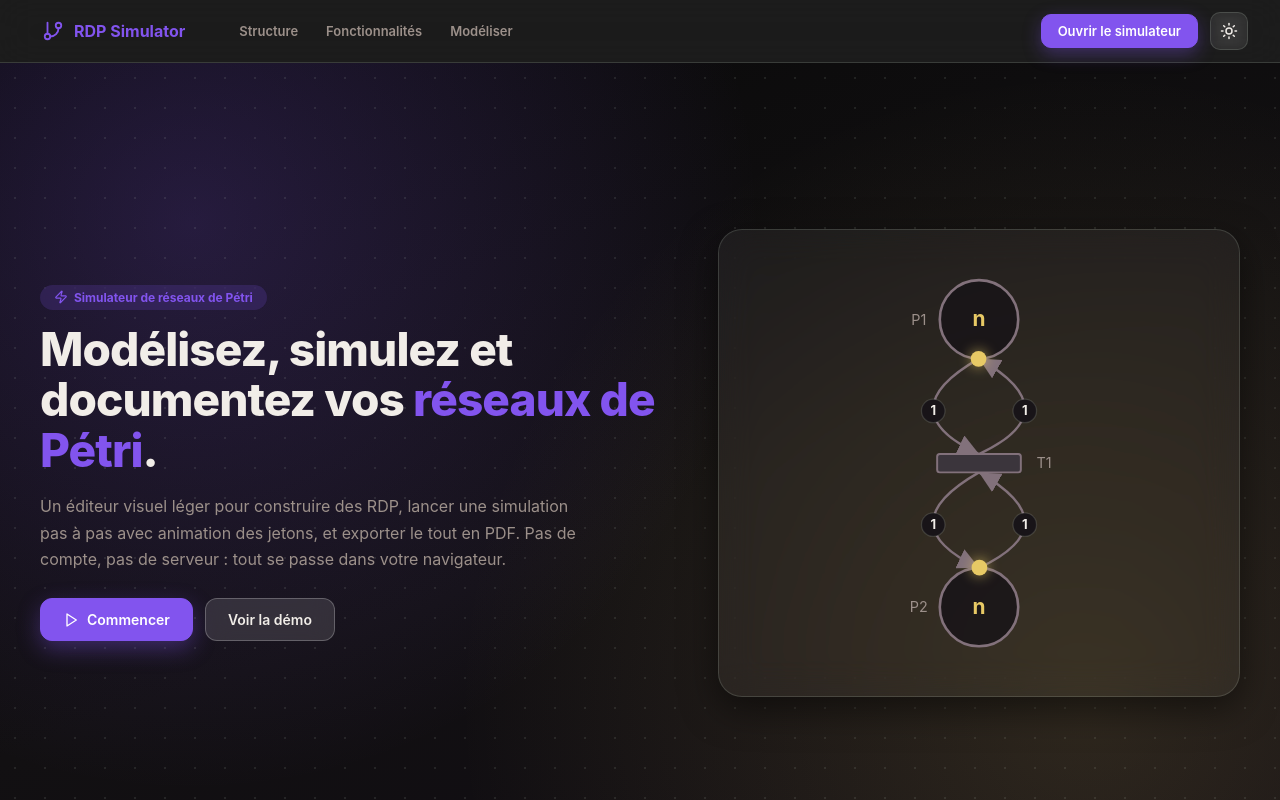
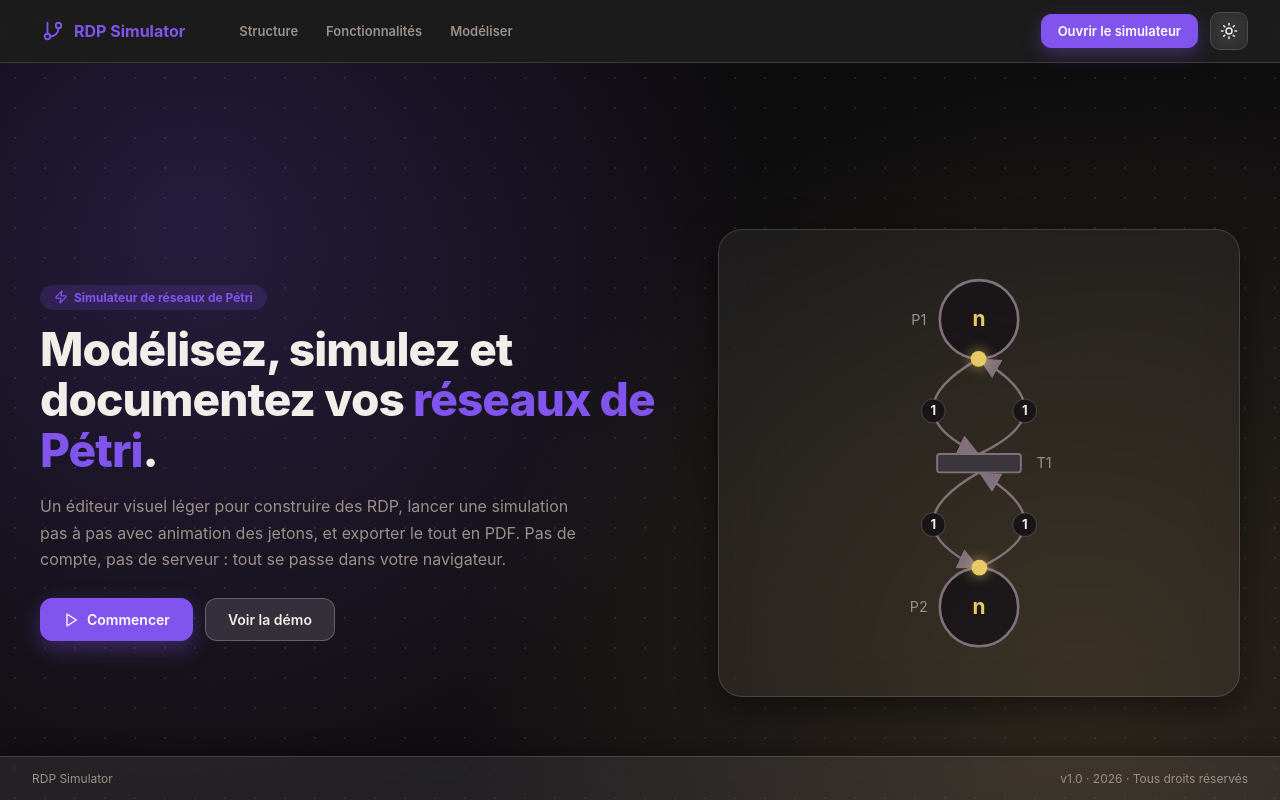
Before and after one commit to MamilalainaAdr/petri-net-simulator, a React (Vite) app: page / in a window 1280 px wide. Shown: the top 800 px of the page. Built offline with nearby package versions, Linux system fonts and the light colour scheme.

Commit message:
sticky footer

```diff
--- a/src/App.jsx
+++ b/src/App.jsx
@@ -854,6 +854,7 @@ function Simulator({ theme, onThemeToggle }) {
         onThemeToggle={onThemeToggle}
         animDuration={animDuration}
         onAnimDurationChange={setAnimDuration}
+        onShowGuide={() => setShowOnboarding(true)}
       />
 
       <div className="app__body">
--- a/src/components/Toolbar.jsx
+++ b/src/components/Toolbar.jsx
@@ -21,6 +21,7 @@ import {
   ArrowUpDown,
   Sun,
   Moon,
+  HelpCircle,
 } from 'lucide-react'
 
 const MODES = [
@@ -58,6 +59,7 @@ export default function Toolbar({
   onThemeToggle,
   animDuration,
   onAnimDurationChange,
+  onShowGuide,
 }) {
   const navigate = useNavigate()
   const ThemeIcon = theme === 'dark' ? Sun : Moon
@@ -266,6 +268,16 @@ export default function Toolbar({
           >
             <ThemeIcon size={16} />
           </button>
+
+          <button
+            type="button"
+            className="btn btn--icon btn--help"
+            onClick={onShowGuide}
+            data-tooltip="Afficher le guide pas à pas"
+            aria-label="Afficher le guide pas à pas"
+          >
+            <HelpCircle size={16} />
+          </button>
         </div>
       </fieldset>
     </header>
--- a/src/styles.css
+++ b/src/styles.css
@@ -1,16 +1,9 @@
 /* ==================================================================
    1. PALETTE & THÈMES
-   Répartition des couleurs :
-     - Violet #8254ee : identité (marque, CTA primaire, focus, actifs)
-     - Or     #e7c965 : jetons, actions "play", étape, highlights
-     - Sauge  #c1cfc1 : succès, états actifs, séparateurs doux
-     - Mauve  #82717b : structure (noeuds, arcs, labels)
-     - Gris chaud + noir : fonds
    ================================================================== */
 
 :root,
 [data-theme='dark'] {
-  /* Base sombre */
   --bg: #090909;
   --bg-elevated: #121012;
   --panel: rgba(24, 20, 24, 0.72);
@@ -20,17 +13,14 @@
   --border: rgba(193, 207, 193, 0.14);
   --border-strong: rgba(193, 207, 193, 0.24);
 
-  /* Texte */
   --text: #f1ede8;
   --muted: #9c908a;
   --text-soft: #c1cfc1;
 
-  /* Accent principal : violet (identité) */
   --accent: #8254ee;
   --accent-soft: rgba(130, 84, 238, 0.18);
   --accent-strong: #9d78f5;
 
-  /* Accents secondaires */
   --gold: #e7c965;
   --gold-soft: rgba(231, 201, 101, 0.16);
   --sage: #c1cfc1;
@@ -38,48 +28,41 @@
   --mauve: #82717b;
   --mauve-soft: rgba(130, 113, 123, 0.22);
 
-  /* Sémantiques — répartis pour éviter la surcharge violette */
   --success: #7dc99a;
   --success-soft: rgba(125, 201, 154, 0.16);
-  --info: #e7c965;               /* était violet, maintenant or */
+  --info: #e7c965;
   --info-soft: rgba(231, 201, 101, 0.16);
   --warning: #e7c965;
   --warning-soft: rgba(231, 201, 101, 0.16);
   --danger: #e06c75;
   --danger-soft: rgba(224, 108, 117, 0.16);
 
-  /* Graphe */
   --token: #e7c965;
   --node-fill: rgba(24, 20, 24, 0.85);
   --node-stroke: #82717b;
   --transition-fill: #3b353c;
   --transition-stroke: #82717b;
   --transition-stroke-enabled: #c1cfc1;
-  --transition-stroke-fired: #e7c965;   /* était violet, maintenant or */
+  --transition-stroke-fired: #e7c965;
   --arc-stroke: #82717b;
   --btn-active-text: #f1ede8;
 
-  /* Marque */
   --brand-bg: #8254ee;
   --brand-fg: #ffffff;
 
-  /* Verre */
   --glass-bg: rgba(255, 255, 255, 0.05);
   --glass-bg-strong: rgba(255, 255, 255, 0.08);
   --glass-border: rgba(193, 207, 193, 0.18);
   --glass-blur: blur(18px) saturate(140%);
   --glass-shadow: 0 12px 36px rgba(0, 0, 0, 0.5);
 
-  /* Tooltips */
   --tooltip-bg: rgba(24, 20, 24, 0.92);
   --tooltip-fg: #f1ede8;
 
-  /* Grille & scrims */
   --dot-color: rgba(193, 207, 193, 0.14);
   --dot-size: 30px;
   --spotlight-scrim: rgba(0, 0, 0, 0.7);
 
-  /* Sections landing */
   --hero-bg: radial-gradient(circle at 15% 20%, rgba(130, 84, 238, 0.22), transparent 45%),
              radial-gradient(circle at 85% 80%, rgba(231, 201, 101, 0.14), transparent 50%),
              linear-gradient(160deg, #090909 0%, #121012 55%, #0f0b12 100%);
@@ -179,10 +162,6 @@ body {
   transition: background 0.2s, color 0.2s;
 }
 
-/* ==================================================================
-   2. GLASSMORPHISM — utilitaire
-   ================================================================== */
-
 .glass {
   background: var(--glass-bg);
   backdrop-filter: var(--glass-blur);
@@ -192,7 +171,7 @@ body {
 }
 
 /* ==================================================================
-   3. APP / SIMULATEUR
+   2. APP / SIMULATEUR
    ================================================================== */
 
 .app {
@@ -210,7 +189,6 @@ body {
   overflow: hidden;
 }
 
-/* Tooltips */
 [data-tooltip] { position: relative; }
 
 [data-tooltip]::after {
@@ -394,7 +372,7 @@ body {
   color: var(--text);
 }
 
-/* ---------------- Boutons (glass) ---------------- */
+/* ---------------- Boutons ---------------- */
 
 .btn {
   display: inline-flex;
@@ -459,6 +437,17 @@ body {
 
 .btn--danger { color: var(--danger); border-color: rgba(224, 108, 117, 0.4); }
 .btn--danger:hover:not(:disabled) { background: var(--danger-soft); border-color: var(--danger); }
+
+/* Bouton d'aide (?), accent sauge pour se distinguer */
+.btn--help {
+  color: var(--sage);
+  border-color: rgba(193, 207, 193, 0.4);
+}
+
+.btn--help:hover:not(:disabled) {
+  background: var(--sage-soft);
+  border-color: var(--sage);
+}
 
 /* ---------------- Playground ---------------- */
 
@@ -1003,7 +992,7 @@ body {
 }
 
 /* ==================================================================
-   4. ONBOARDING TOUR
+   3. ONBOARDING TOUR
    ================================================================== */
 
 .onboarding {
@@ -1103,7 +1092,7 @@ body {
 }
 
 /* ==================================================================
-   5. LANDING PAGE
+   4. LANDING PAGE
    ================================================================== */
 
 .landing {
@@ -1293,7 +1282,6 @@ body {
   max-width: 720px;
 }
 
-/* Eyebrow : couleur par section */
 .landing__section-eyebrow {
   display: inline-block;
   padding: 5px 14px;
@@ -1317,7 +1305,6 @@ body {
   color: var(--gold);
 }
 
-/* -- [1] Hero -- */
 .landing__section--hero { background: var(--hero-bg); }
 
 .landing__hero {
@@ -1358,7 +1345,6 @@ body {
   max-width: 540px;
 }
 
-/* Carte du diagramme héro : animation hover légère */
 .landing__hero-visual {
   display: flex;
   align-items: center;
@@ -1392,7 +1378,6 @@ body {
 }
 .landing__actions--center { justify-content: center; }
 
-/* Layout section 4 : deux groupes séparés */
 .landing__actions--split {
   display: flex;
   justify-content: space-between;
@@ -1445,7 +1430,6 @@ body {
   border-color: var(--accent-strong);
 }
 
-/* Bouton "ghost" — glass blanc visible en dark mode */
 .landing__cta--ghost {
   background: rgba(255, 255, 255, 0.12);
   color: var(--text);
@@ -1469,7 +1453,6 @@ body {
   border-color: var(--accent);
 }
 
-/* -- [2] Structure -- */
 .landing__section--structure { background: var(--structure-bg); }
 
 .landing__structure {
@@ -1503,7 +1486,6 @@ body {
 
 .landing__list li strong { color: var(--text); font-weight: 600; }
 
-/* Fenêtre de code : animation hover légère */
 .landing__code-window {
   background: rgba(15, 11, 18, 0.85);
   backdrop-filter: var(--glass-blur);
@@ -1560,7 +1542,6 @@ body {
 
 .code-snippet--fixed { max-height: none; overflow: visible; }
 
-/* -- [3] Fonctionnalités -- */
 .landing__section--features { background: var(--features-bg); }
 
 .landing__features-grid {
@@ -1603,7 +1584,6 @@ body {
   color: var(--accent);
 }
 
-/* Couleurs variées par carte */
 .landing__feature:nth-child(2) .landing__feature-icon {
   background: var(--gold-soft);
   color: var(--gold);
@@ -1632,7 +1612,6 @@ body {
   color: var(--muted);
 }
 
-/* -- [4] CTA : centré -- */
 .landing__section--cta { background: var(--cta-bg); }
 
 .landing__cta-block {
@@ -1662,20 +1641,27 @@ body {
   color: var(--muted);
 }
 
+/* ---------- Footer sticky (landing uniquement) ---------- */
+
 .landing__footer {
+  position: sticky;
+  bottom: 0;
+  z-index: 40;
   display: flex;
   align-items: center;
   justify-content: space-between;
-  padding: 20px 32px;
+  padding: 14px 32px;
   border-top: 1px solid var(--glass-border);
-  background: var(--glass-bg);
+  background: var(--glass-bg-strong);
   backdrop-filter: var(--glass-blur);
+  -webkit-backdrop-filter: var(--glass-blur);
   font-size: 12px;
   color: var(--muted);
+  box-shadow: 0 -6px 20px rgba(0, 0, 0, 0.25);
 }
 
 /* ==================================================================
-   6. HERO MINI DIAGRAM
+   5. HERO MINI DIAGRAM
    ================================================================== */
 
 .hero-mini {
@@ -1739,7 +1725,7 @@ body {
 }
 
 /* ==================================================================
-   7. GUIDE MODAL (glass)
+   6. GUIDE MODAL
    ================================================================== */
 
 .guide-modal {
@@ -1880,7 +1866,7 @@ body {
 }
 
 /* ==================================================================
-   8. RESPONSIVE
+   7. RESPONSIVE
    ================================================================== */
 
 @media (max-width: 960px) {
```
